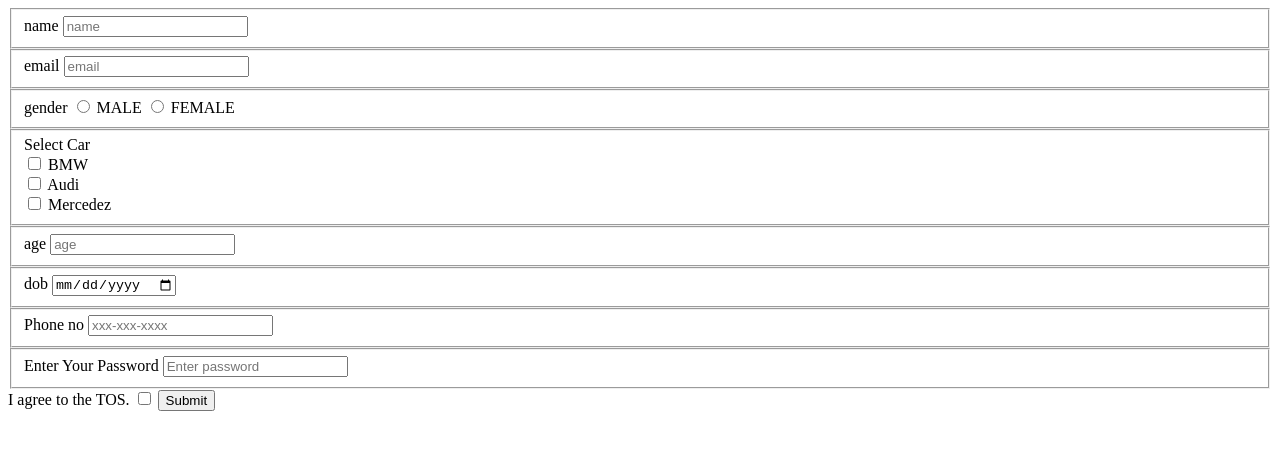
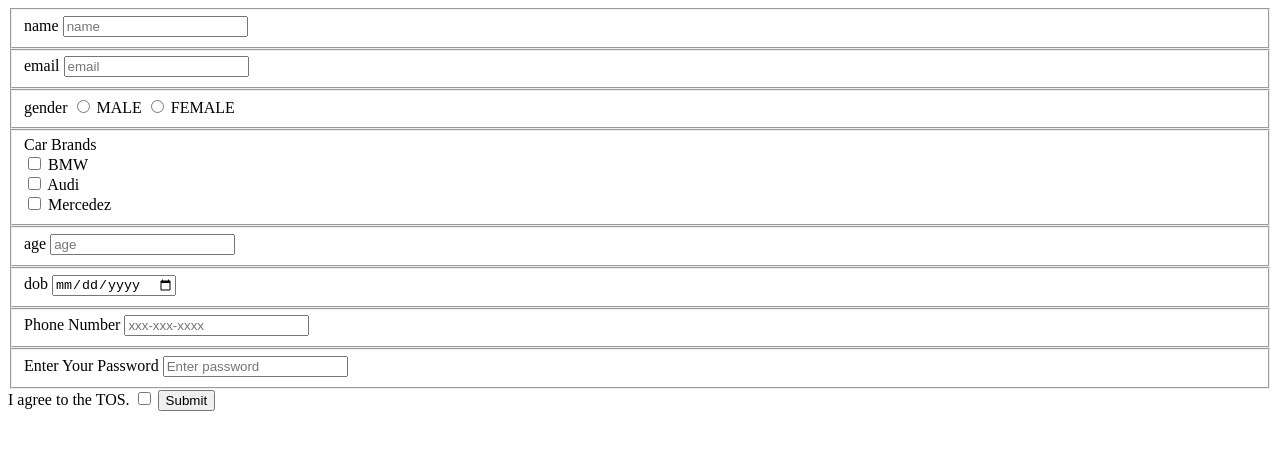
Before and after one commit to acciojob/signup-form-car-ray-sarthak, a website: page main.html in a window 1280 px wide. Drawn offline with Linux system fonts and the light colour scheme.

Commit message:
created a submission

```diff
--- a/main.html
+++ b/main.html
@@ -26,7 +26,7 @@
 			<label for="female">FEMALE</label>
 		</fieldset>
 		<fieldset>
-			<label for="select cars">Select Car</label><br>
+			<label for="select cars">Car Brands</label><br>
 			<input type="checkbox" name ="cars" id="select cars" value="b">
 			<label for="BMW">BMW</label><br>
 			<input type="checkbox" name ="cars" id="cars" value="a">
@@ -43,7 +43,7 @@
 			<input type="date" required id="dob" name="dob">
 		</fieldset>
 		<fieldset>
-			<label for="input tel">Phone no</label>
+			<label for="input tel">Phone Number</label>
 			<input type="tel" name="tel" required id="input tel" placeholder="xxx-xxx-xxxx">
 		</fieldset>
 		<fieldset>
```
